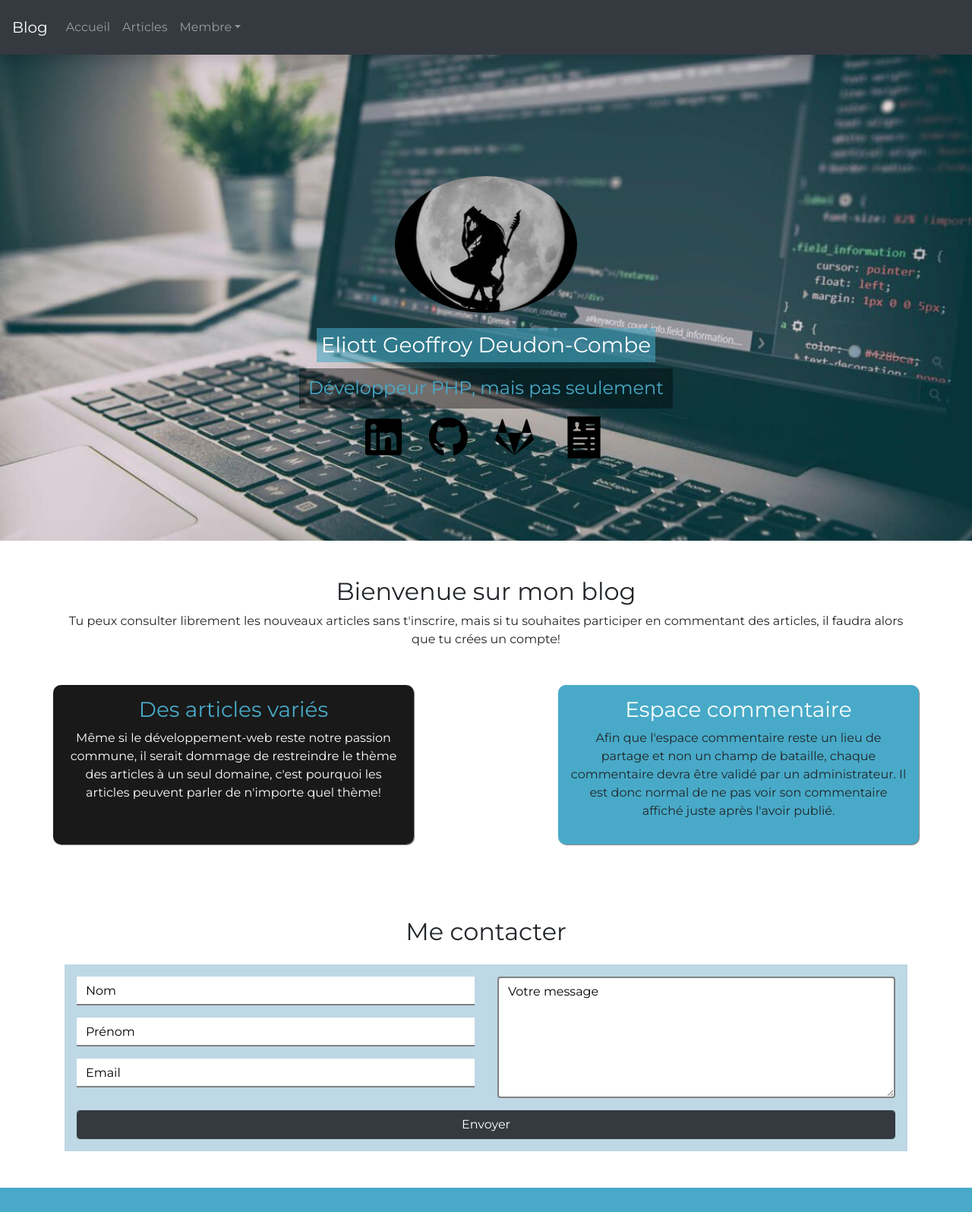
After one commit to EliottG/BLOG-OPC5, a PHP site: template Views/Views/ViewAccueil.php in a window 1280 px wide. The commit adds this page. Shown: the whole page at 76% size. Run offline with PHP 8.4, Linux system fonts and the light colour scheme; the template is opened without the code that fills it, so the values that code supplies are empty; some libraries are stand-ins or nearby versions.

Commit message:
Home, View , template creation close #2

```diff
--- a/Config/Router.php
+++ b/Config/Router.php
@@ -1,7 +1,7 @@
 <?php
 
 namespace App\Config;
-
+use App\Controllers\AccueilController;
 class Router
 {
     private $_url;
@@ -12,6 +12,8 @@ class Router
     }
     public function routing($url)
     {
-
+        if ($url[0] == 'accueil' && (!isset($url[1]))) {
+            new AccueilController();
+        }
     }
 }
--- /dev/null
+++ b/Views/Views/ViewAccueil.php
@@ -0,0 +1,82 @@
+<?php
+
+$title = 'Accueil';
+
+?>
+<div class="container-fluid home_banner">
+    <div class="container">
+        <div class="profil-block">
+            <img class="profil-picture" src="public/pictures/profil.jpg" alt="Photo de profil">
+            <h3>Eliott Geoffroy Deudon-Combe</h3>
+            <h4>Développeur PHP, mais pas seulement</h4>
+            <div class="social-block">
+                <a target="_blank" href="https://www.linkedin.com/in/eliott-geoffroy-deudon-combe-796593194/"><img src="public/pictures/social/linkedin.svg" alt="linkedin logo" width="48px"></a>
+                <a target="_blank" href="https://github.com/EliottG"><img class=" " src="public/pictures/social/github.svg" alt="github logo" width="51px"></a>
+                <a target="_blank" href="https://gitlab.com/EliottG"><img src="public/pictures/social/gitlab.svg" alt="github logo" width="51px"></a>
+                <a href="<?= ROOT_DIR ?>#cv">
+                    <img src="<?= ROOT_DIR ?>public/pictures/social/cv.png" alt="Plein écran">
+                </a>
+                <a href="<?= ROOT_DIR ?>#_" class="overlay" id="cv">
+                        <img src="<?= ROOT_DIR ?>public/pictures/BigCv.jpg" alt="Plein écran">
+                </a>
+            </div>
+        </div>
+    </div>
+</div>
+
+<div class="mt-5 container explications">
+    <h2 class="text-center ">Bienvenue sur mon blog</h2>
+    <p class="text-center">Tu peux consulter librement les nouveaux articles sans t'inscrire, mais si tu souhaites participer
+        en commentant des articles, il faudra alors que tu crées un compte!
+        <div class="explications mt-5">
+            <div class="row">
+                <div class="col-xl-5 explication1 mb-5">
+                    <h3 class="text-center">Des articles variés </h3>
+                    <p class="text-center">
+                        Même si le développement-web reste notre passion commune, il serait dommage de restreindre le thème des articles
+                        à un seul domaine, c'est pourquoi les articles peuvent parler de n'importe quel thème!
+                    </p>
+                </div>
+                <div class="col-xl-2"></div>
+                <div class="col-xl-5 explication2 mb-5">
+                    <h3 class="text-center">Espace commentaire</h3>
+                    <p class="text-center">Afin que l'espace commentaire reste un lieu de partage et non un champ de bataille,
+                        chaque commentaire devra être validé par un administrateur. Il est donc normal de ne pas
+                        voir son commentaire affiché juste après l'avoir publié.
+                    </p>
+                </div>
+            </div>
+        </div>
+    </p>
+</div>
+
+<div class="container contact mt-5 mb-5">
+    <h2 class="text-center mb-4">Me contacter</h2>
+    <div class="contact-form">
+        <form action='<?= ROOT_DIR ?>accueil' class="text-center" method="POST">
+            <div class="row">
+                <div class="col-xl-6">
+                    <input class="col-xl-12 form-control mb-3" required name="name" placeholder="Nom">
+                    <input class="col-xl-12 form-control mb-3" required name="firstname" placeholder="Prénom">
+                    <input class=" col-xl-12 form-control mb-3" type="email" required name="email" placeholder="Email">
+                </div>
+                <div class="col-xl-6">
+                    <textarea rows="6" class="col-xl-12 form-control mb-3" required name="content" placeholder="Votre message"></textarea>
+                </div>
+                <div class="text-center col-xl-12">
+                    <button class="text-center form-control btn btn-dark" name="send" value="2" type="submit">Envoyer</button>
+                </div>
+            </div>
+        </form>
+    </div>
+    <?php if ($data['test'] == 'Envoyé') : ?>
+        <div class="alert alert-success text-center">Merci pour votre message, je vous répondrai dès que possible !</div>
+    <?php endif ?>
+    <?php if ($data['test'] == 'Refusé') : ?>
+        <div class="alert alert-danger text-center">Des champs sont encore requis</div>
+    <?php endif ?>
+</div>
+
+<div class="mt-5 container-fluid footer">
+
+</div>
--- /dev/null
+++ b/Views/Views/header.php
@@ -0,0 +1,37 @@
+<nav class="navbar navbar-expand-sm navbar-dark bg-dark pt-3 pb-3 shadow">
+    <a class="navbar-brand" href="<?= ROOT_DIR ?>accueil">Blog</a>
+    <button class="navbar-toggler d-lg-none" type="button" data-toggle="collapse" data-target="#collapsibleNavId" aria-controls="collapsibleNavId" aria-expanded="false" aria-label="Toggle navigation">
+        <span class="navbar-toggler-icon"></span>
+    </button>
+    <div class="collapse navbar-collapse" id="collapsibleNavId">
+        <ul class="navbar-nav mr-auto mt-2 mt-lg-0">
+            <li class="nav-item <?php if ($title == 'Accueil') {
+                                    echo 'active';
+                                } ?>">
+                <a class="nav-link" href="<?= ROOT_DIR ?>accueil">Accueil <span class="sr-only"></span></a>
+            </li>
+            <li class="nav-item <?php if ($title == 'Articles') {
+                                    echo 'active';
+                                } ?>">
+                <a class="nav-link" href="<?= ROOT_DIR ?>articles">Articles</a>
+            </li>
+            <li class="nav-item dropdown <?php if ($title == 'Mon compte') {
+                                                echo 'active';
+                                            } ?>">
+                <a class="nav-link dropdown-toggle" href="#" id="dropdownId" data-toggle="dropdown" aria-haspopup="true" aria-expanded="false">Membre</a>
+                <div class="dropdown-menu" aria-labelledby="dropdownId">
+                    <?php if (isset($_SESSION['id'])) : ?>
+                        <?php if (isset($_SESSION['role']) && ($_SESSION['role'][0]) == 'Admin') : ?>
+                            <a class="dropdown-item" href="<?= ROOT_DIR ?>administration">Administration</a>
+                        <?php endif ?>
+                        <a class="dropdown-item" href="<?= ROOT_DIR ?>compte">Mon compte</a>
+                        <a class="dropdown-item" href="<?= ROOT_DIR ?>deconnexion">Se déconnecter</a>
+                    <?php else : ?>
+                        <a class="dropdown-item" href="<?= ROOT_DIR ?>connexion">Se connecter</a>
+                        <a class="dropdown-item" href="<?= ROOT_DIR ?>inscription">S'inscrire</a>
+                    <?php endif ?>
+                </div>
+            </li>
+        </ul>
+    </div>
+</nav>
--- /dev/null
+++ b/Views/Views/template.php
@@ -0,0 +1,33 @@
+<!doctype html>
+
+<html lang="en">
+
+<head>
+  <title><?= $title ?></title>
+  <!-- Required meta tags -->
+  <meta charset="utf-8">
+  <meta name="viewport" content="width=device-width, initial-scale=1, shrink-to-fit=no">
+  <!-- Bootstrap CSS -->
+  <link rel="stylesheet" href="https://stackpath.bootstrapcdn.com/bootstrap/4.3.1/css/bootstrap.min.css" integrity="sha384-ggOyR0iXCbMQv3Xipma34MD+dH/1fQ784/j6cY/iJTQUOhcWr7x9JvoRxT2MZw1T" crossorigin="anonymous">
+  <link rel="stylesheet" href="<?= ROOT_DIR ?>public/css/home.css">
+  <link rel="stylesheet" href="<?= ROOT_DIR ?>public/css/style.css">
+  <link rel="stylesheet" href="<?= ROOT_DIR ?>public/css/forms.css">
+  <link rel="stylesheet" href="<?= ROOT_DIR ?>public/css/user.css">
+  <link rel="stylesheet" href="<?= ROOT_DIR ?>public/css/post.css">
+  <link href="https://fonts.googleapis.com/css2?family=Montserrat&display=swap" rel="stylesheet">
+</head>
+
+<body>
+  <?php
+  require 'header.php';
+  echo $content;
+  require 'footer.php';
+  ?>
+  <!-- Optional JavaScript -->
+  <!-- jQuery first, then Popper.js, then Bootstrap JS -->
+  <script src="https://code.jquery.com/jquery-3.3.1.slim.min.js" integrity="sha384-q8i/X+965DzO0rT7abK41JStQIAqVgRVzpbzo5smXKp4YfRvH+8abtTE1Pi6jizo" crossorigin="anonymous"></script>
+  <script src="https://cdnjs.cloudflare.com/ajax/libs/popper.js/1.14.7/umd/popper.min.js" integrity="sha384-UO2eT0CpHqdSJQ6hJty5KVphtPhzWj9WO1clHTMGa3JDZwrnQq4sF86dIHNDz0W1" crossorigin="anonymous"></script>
+  <script src="https://stackpath.bootstrapcdn.com/bootstrap/4.3.1/js/bootstrap.min.js" integrity="sha384-JjSmVgyd0p3pXB1rRibZUAYoIIy6OrQ6VrjIEaFf/nJGzIxFDsf4x0xIM+B07jRM" crossorigin="anonymous"></script>
+</body>
+
+</html>
--- a/index.php
+++ b/index.php
@@ -1,7 +1,7 @@
 <?php
 namespace App;
 use App\Config\Router;
-
+use App\Controllers\AccueilController;
 $ini = parse_ini_file('./Config/config.ini');
 define('DB_HOST', $ini['db_host']);
 define('DB_NAME', $ini['db_name']);
@@ -12,4 +12,6 @@ require 'vendor/autoload.php';
 if (!empty($_GET)) {
     $url = explode('/' , $_GET['url']);
     new Router($url);
+}  else {
+    new AccueilController();
 }
--- /dev/null
+++ b/public/css/forms.css
@@ -0,0 +1,36 @@
+.form-signin {
+    margin: auto;
+    padding: 1.5em;
+    border: 2px solid grey;
+    border-radius: 10px ;
+
+}
+.form-signin a {
+
+    text-decoration: none;
+}
+.login-form {
+    padding: 1em;
+    border: 2px solid black;
+    margin-top: 2em;
+    border-radius: 10px;
+}
+.contact-form {
+    padding: 1em;
+    background-color: rgb(94, 159, 189, 0.4);
+}
+.contact-form input {
+    border: none;
+    border-radius: 0px;
+    border-bottom: 2px solid grey;
+}
+.contact-form input::placeholder {
+    color: black;
+}
+.contact-form textarea {
+    border: 2px solid gray;
+
+}
+.contact-form textarea::placeholder {
+    color: black;
+}
--- /dev/null
+++ b/public/css/home.css
@@ -0,0 +1,65 @@
+.home_banner {
+    height: 40em;
+    background-image: url(../pictures/background-home.jpg);
+    background-repeat: no-repeat;
+    background-position: center;
+    background-size: cover;
+}
+img.profil-picture {
+    border-radius: 100%;
+    width: 15em;
+}
+.profil-block {
+    padding-top: 10em;
+    display: flex;
+    text-align: center;
+    align-items: center;
+    flex-direction: column;
+
+}
+.profil-block h3 {
+    margin-top: 20px;
+    color: white;
+    background-color: rgba(72, 170, 200, 0.575);
+    padding: 0.2em;
+}
+.profil-block h4 {
+    color: rgba(72, 170, 200);
+    border-radius: 2px;
+    padding: 0.5em;
+    background-color: rgba(0, 0, 0, 0.4);
+}
+.social-block a{
+    padding: 1em;
+    border-radius: 10px;
+    transition: all 0.2s;
+}
+.social-block a:hover{
+    opacity: 0.8;
+}
+.explication1 {
+    background-color: rgba(0.2, 0.3, 0.2, 0.9);
+    padding: 1em;
+    box-shadow: gray 1px 1px 1px;
+    border-radius: 10px;
+}
+.explication1 h3 {
+    color: rgba(72, 170, 200);
+}
+.explication1 p {
+    color: white;
+}
+.explication2 {
+    background-color: rgba(72, 170, 200);
+    padding: 1em;
+    box-shadow: gray 1px 1px 1px;
+    border-radius: 10px;
+}
+.explication2 h3 {
+    color: white;
+}
+.footer {
+    margin-top: 40px;
+    height: 2em;
+    background-color: rgba(72, 170, 200);
+}
--- /dev/null
+++ b/public/css/style.css
@@ -0,0 +1,59 @@
+* {
+    font-family: 'Montserrat', sans-serif;
+}
+a:hover {
+    text-decoration: none;
+}
+h1.error {
+    font-size: 200px
+}
+h3.error {
+    font-size: 50px;
+}
+.color-grey {
+    color: grey;
+}
+.underline {
+
+    text-decoration: underline;
+}
+.bold {
+    font-weight: bold;
+}
+
+/*  CV */
+.overlay {
+    position: fixed;
+    z-index: 99;
+    top: 0;
+    left: 0;
+    width: 100%;
+    height: 100%;
+    background: rgba(0,0,0,0.9);
+    display: flex;
+    align-items: center;
+    text-align: center;
+    visibility: hidden;
+    opacity: 1;
+    transition: opacity .3s;
+  }
+
+  .overlay img{
+    max-width: 99%;
+    max-height: 99%;
+    margin: auto;
+    width: auto;
+    height: auto;
+    transform: scale(0.95);
+    transition: transform .3s;
+  }
+
+  .overlay:target {
+    visibility: visible;
+    outline: none;
+    cursor: default;
+  }
+
+  .overlay:target img {
+      transform: scale(1);
+  }
--- /dev/null
+++ b/public/css/user.css
@@ -0,0 +1,25 @@
+.myArticles {
+    background-color: goldenrod;
+    border-radius: 10px;
+    padding-top: 1em;
+    box-shadow: 1px 1px 1px black;
+    margin-bottom: 10px;
+
+
+}
+.myArticles a{
+    color: white;
+    text-align: left;
+
+}
+.myArticles a:hover {
+    text-decoration: none;
+}
+.myArticles button {
+    margin-left: 20px;
+}
+.my_comments {
+    padding: 0.5em;
+    border-radius: 10px;
+    border: 1px solid black;
+}
```
Also changed, not shown: Controllers/AccueilController.php (added, +50 -0 lines), Views/Views/404.php (added, +14 -0 lines), public/css/post.css (added, +56 -0 lines), Views/Views/footer.php (added), public/pictures/BigCv.jpg (added), public/pictures/background-home.jpg (added), public/pictures/profil.jpg (added), public/pictures/social/cv.png (added), public/pictures/social/github.svg (added), public/pictures/social/gitlab.svg (added), public/pictures/social/linkedin.svg (added).
